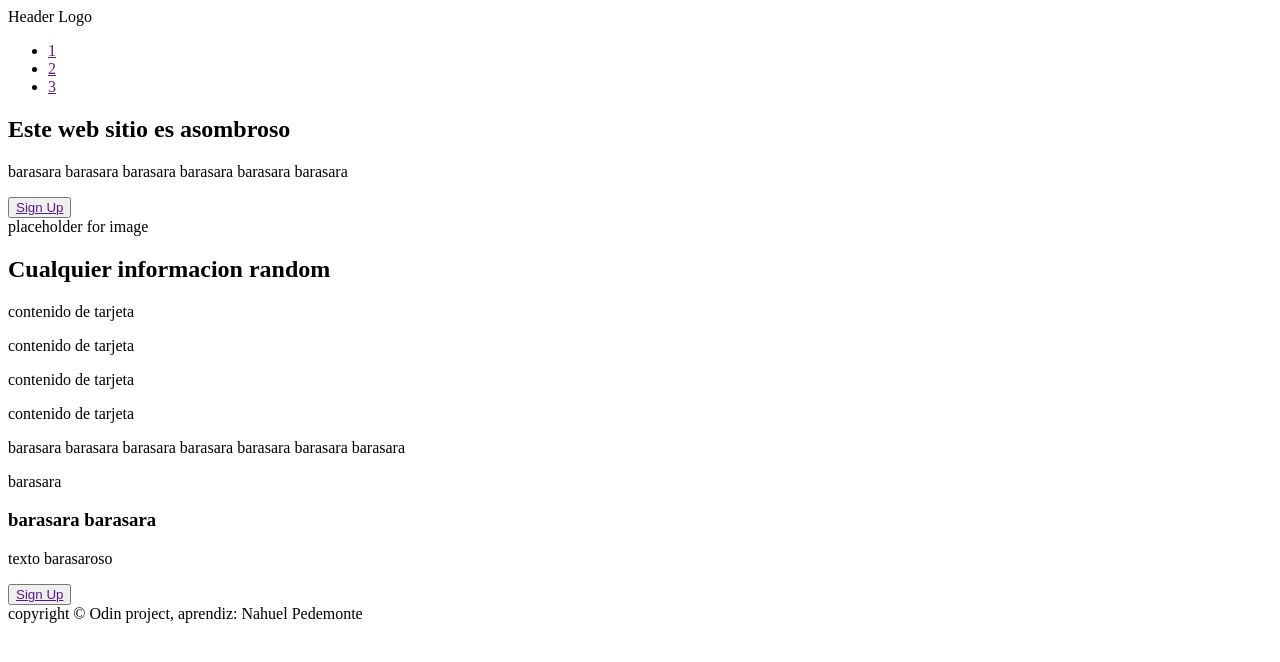
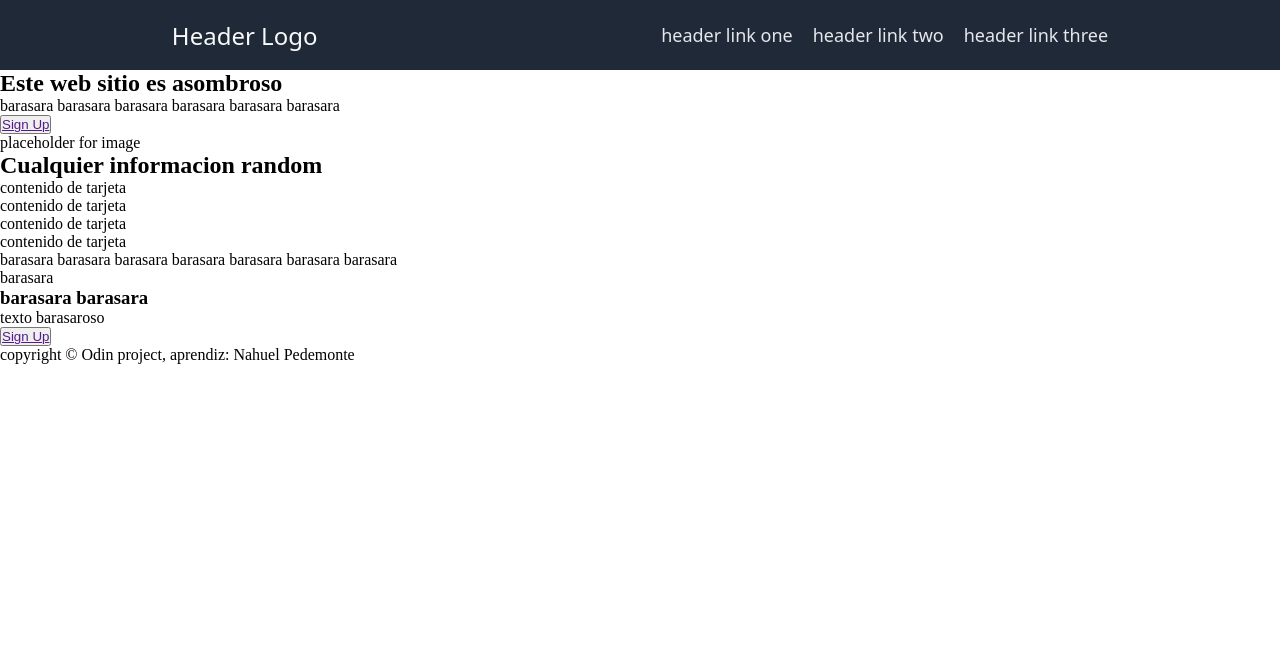
Before and after one commit to pedemontenahuel/odin-landingpage, a plain HTML site: page index.html in a window 1280 px wide. Drawn offline with Linux system fonts and the light colour scheme.

Commit message:
completado el css del header

```diff
--- a/index.html
+++ b/index.html
@@ -4,18 +4,26 @@
     <meta charset="UTF-8">
     <meta name="viewport" content="width=device-width, initial-scale=1.0">
     <title>Project: Landing Page</title>
+    <link rel="stylesheet" href="style.css" type="text/css">
 </head>
 <body>
     <header>
-        <div class="logo">Header Logo</div>
 
-        <nav>
-            <ul>
-               <li><a href="">1</a></li>
-               <li><a href="">2</a></li>
-               <li><a href="">3</a></li>
-            </ul>
-        </nav>
+        <div class="conte">
+                <div class="logo">
+                    Header Logo
+
+                </div>
+
+                <nav>
+                    <ul>
+                    <li><a href="">header link one</a></li>
+                    <li><a href="">header link two</a></li>
+                    <li><a href="">header link three</a></li>
+                    </ul>
+                </nav>
+        </div>
+
     </header>
 
 
--- a/style.css
+++ b/style.css
@@ -0,0 +1,43 @@
+*{
+    margin: 0px;
+    padding: 0px;
+}
+body{
+    display: flex;
+    flex-direction: column;
+}
+header{
+    font-family: system-ui, -apple-system, BlinkMacSystemFont, 'Segoe UI', Roboto, Oxygen, Ubuntu, Cantarell, 'Open Sans', 'Helvetica Neue', sans-serif;
+    height: 70px;
+    justify-content: center;
+    align-items:  center;
+    background-color: #1F2937;
+}
+
+.conte{
+    display: flex;
+    justify-content: space-around;
+    align-items: center;
+    height: 70px;
+
+}
+
+
+header nav ul{
+    display: flex;
+    list-style: none;
+    gap: 20px;
+    text-decoration: none;
+}
+
+header nav ul a{
+    font-size: 18px;
+    text-decoration: none;
+    color: #E5E7EB;
+}
+
+.logo{
+
+    font-size: 24px;
+    color: #F9FAF8;
+}
```
